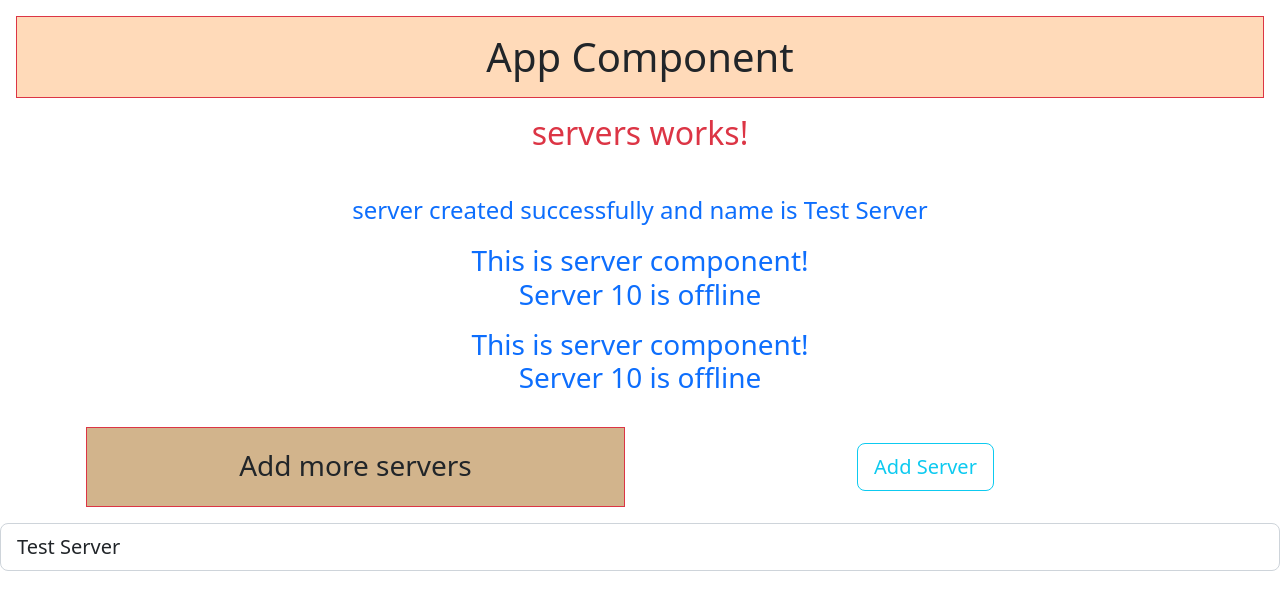
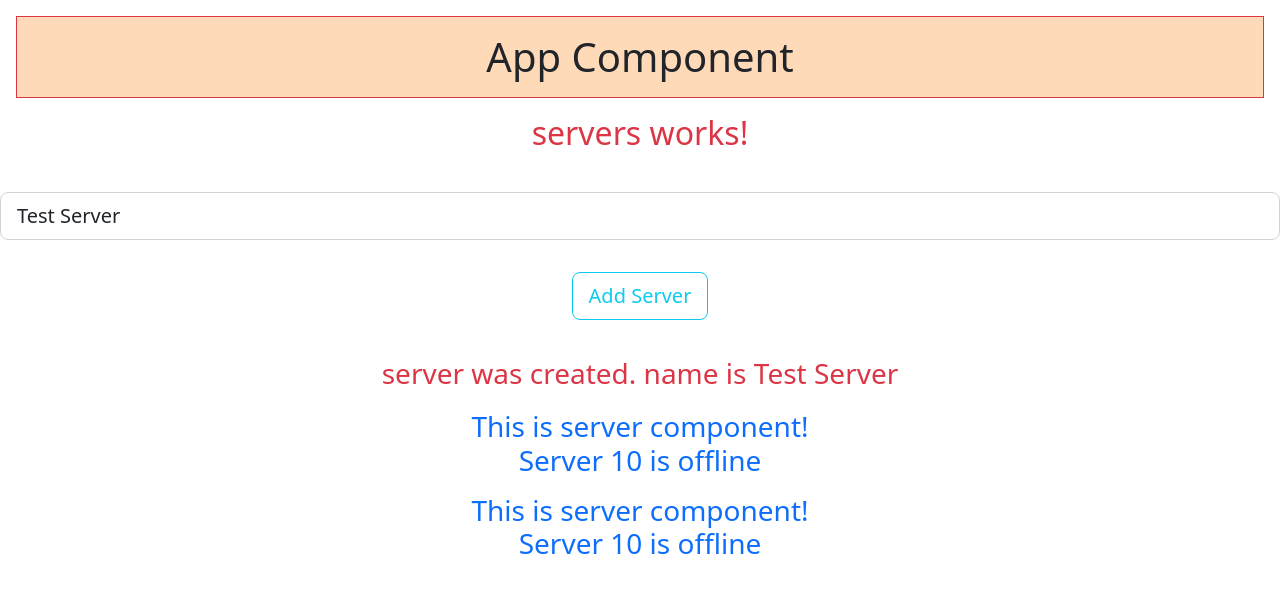
Before and after one commit to palashgupta94/my-first-app, an Angular app: page / in a window 1280 px wide. Both pictures are taken after a click on the button "Add Server". Shown: the top 610 px of the page. Built offline with nearby package versions, Linux system fonts and the light colour scheme.

Commit message:
Modified servers.component.html class

```diff
--- a/src/app/servers/servers.component.html
+++ b/src/app/servers/servers.component.html
@@ -1,14 +1,17 @@
 <h2 class="text-center text-danger m-3">servers works!</h2>
 <br>
-<p class="text-center fs-4 text-primary">{{ serverCreationStatus }}</p>
-<app-server></app-server>
-<app-server></app-server>
+<!-- <p class="text-center fs-4 text-primary">{{ serverCreationStatus }}</p> -->
+
+
+<input class="form-control form-control-lg" type="text"
+placeholder=".form-control-lg" aria-label=".form-control-lg example"
+[(ngModel)]="serverName">
 
 <div class="container text-center">
     <div class="row">
-        <div class="col d-inline-block text-dark text-center p-3 m-3 border border-danger" style="background-color: tan" >
+        <!-- <div class="col d-inline-block text-dark text-center p-3 m-3 border border-danger" style="background-color: tan" >
             <span class="fs-3">Add more servers</span>
-        </div>
+        </div> -->
 
         <div class="col p-3 m-3 d-inline-block">
             <button type="button" class="btn btn-outline-info btn-lg" [disabled]="!allowNewServer"
@@ -19,12 +22,14 @@
 
 </div>
 
+<p class="text-center fs-3 text-danger" *ngIf="serverCreated">server was created. name is {{ serverName }}</p>
+<app-server></app-server>
+<app-server></app-server>
+
 <!-- <input class="form-control form-control-lg" type="text"
 placeholder=".form-control-lg" aria-label=".form-control-lg example"
 (input)="onUpdateServerName($event)"> -->
 
-<input class="form-control form-control-lg" type="text"
-placeholder=".form-control-lg" aria-label=".form-control-lg example"
-[(ngModel)]="serverName">
+
 
 <!-- <p class="m-2 text-center fs-4 text-primary">{{ serverName }}</p> -->
--- a/src/app/servers/servers.component.ts
+++ b/src/app/servers/servers.component.ts
@@ -9,6 +9,7 @@ export class ServersComponent {
   allowNewServer = false;
   serverCreationStatus = "No servers Created";
   serverName = 'Test Server';
+  serverCreated = false;
 
   constructor(){
     setTimeout(() => {
@@ -17,7 +18,7 @@ export class ServersComponent {
   }
 
   getServerCreationStatus(): void {
-
+    this.serverCreated=true;
     this.serverCreationStatus = "server created successfully and name is " + this.serverName;
   }
 
```
